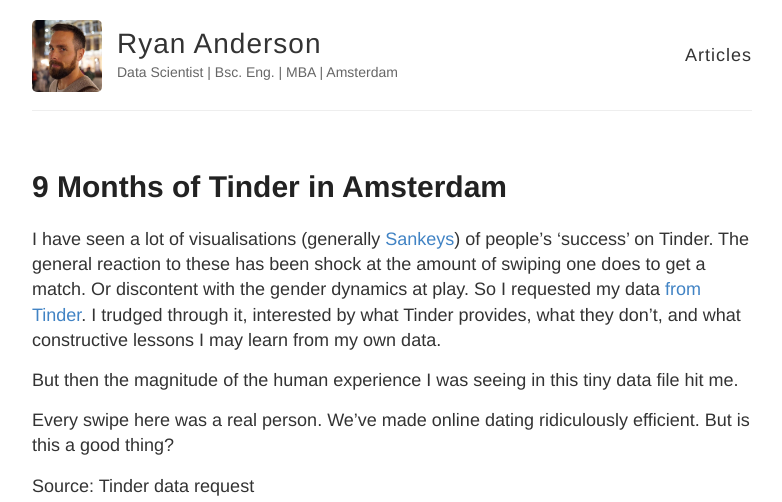
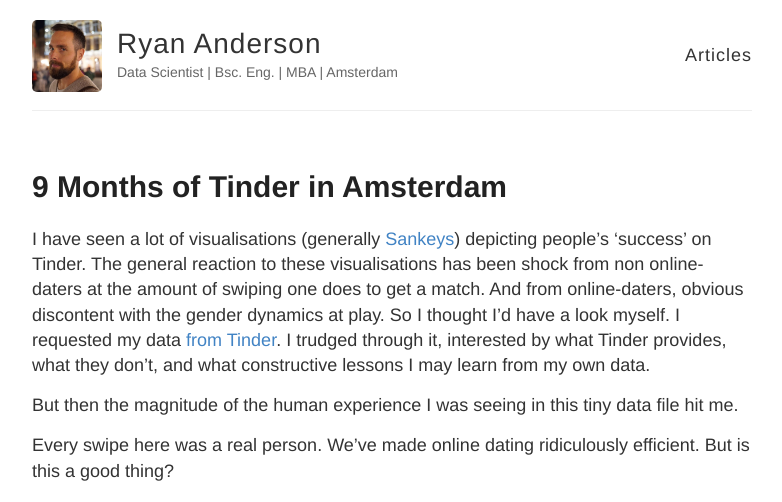
Before and after one commit to ryan-anderson-ds/ryan-anderson-ds.github.io, a Jekyll site: the page built from _posts/2019-07-24-9-Months-Tinder-Amsterdam.md, in a window 1280 px wide. Shown: the top 502 px of the page, without its empty margins (248-1030 px from the left). Built offline with Jekyll 4.4.1, drawn with Linux system fonts in a browser that asks for light colours.

Commit message:
Update 2019-07-24-9-Months-Tinder-Amsterdam.md

```diff
--- a/_posts/2019-07-24-9-Months-Tinder-Amsterdam.md
+++ b/_posts/2019-07-24-9-Months-Tinder-Amsterdam.md
@@ -3,7 +3,7 @@ layout: post
 title: 9 Months of Tinder in Amsterdam
 ---
 
-I have seen a lot of visualisations (generally [Sankeys](https://en.wikipedia.org/wiki/Sankey_diagram)) of people's 'success' on Tinder. The general reaction to these has been shock at the amount of swiping one does to get a match. Or discontent with the gender dynamics at play. So I requested my data [from Tinder](https://account.gotinder.com/data). I trudged through it, interested by what Tinder provides, what they don't, and what constructive lessons I may learn from my own data.
+I have seen a lot of visualisations (generally [Sankeys](https://en.wikipedia.org/wiki/Sankey_diagram)) depicting people's 'success' on Tinder. The general reaction to these visualisations has been shock from non online-daters at the amount of swiping one does to get a match. And from online-daters, obvious discontent with the gender dynamics at play. So I thought I'd have a look myself. I requested my data [from Tinder](https://account.gotinder.com/data). I trudged through it, interested by what Tinder provides, what they don't, and what constructive lessons I may learn from my own data.
 
 But then the magnitude of the human experience I was seeing in this tiny data file hit me.
 
```
